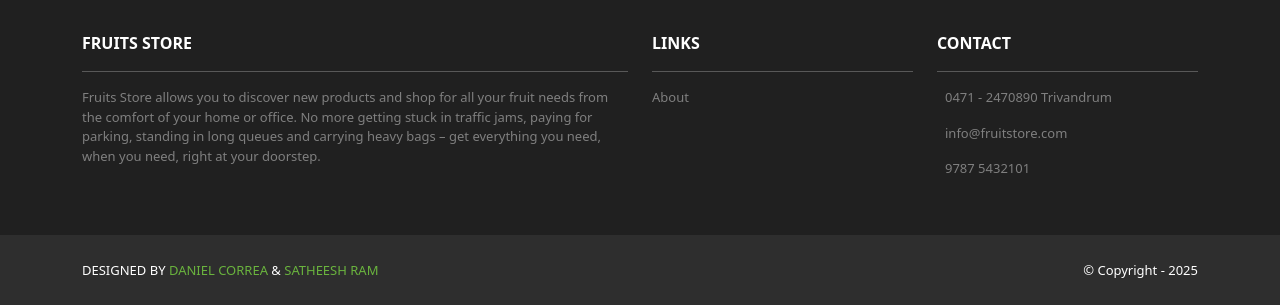
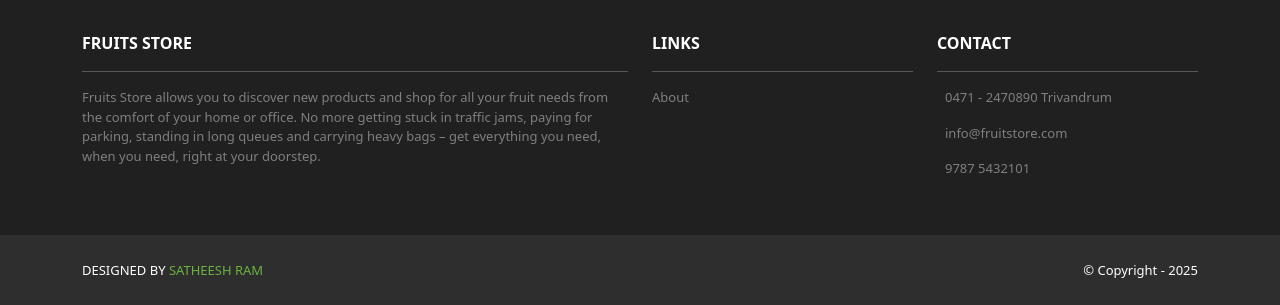
Before and after one commit to satheesh-ram/fruits_store, a Django app: page /accounts/orders/ in a window 1280 px wide. Shown: the part 603-908 px from the top of the page. Run offline with Django 5.2, Linux system fonts and the light colour scheme; a user stored in the database is signed in; data comes from the database, SQL or seed files in the repository.

Commit message:
Update base.html
closed <section> tag of "Footer"

```diff
--- a/fruits_store/templates/base.html
+++ b/fruits_store/templates/base.html
@@ -80,16 +80,14 @@ Fruits Store allows you to discover new products and shop for all your fruit nee
  <div class="container d-flex justify-content-between">
  <div class="me-5 text-white">
  <span>DESIGNED BY
- <a href="https://www.x.com/danielgarax"
- target="_blank">DANIEL CORREA</a> &
- <a href="https://www.x.com/greglim81"
+ <a href="https://www.x.com/guyfromtvm"
  target="_blank">SATHEESH RAM</a> </span>
  </div>
  <div class="text-white">
  <span>© Copyright - 2025</span>
  </div>
  </div>
- </section
+ </section>
  <!-- Footer -->
  </body>
  </html>
```
